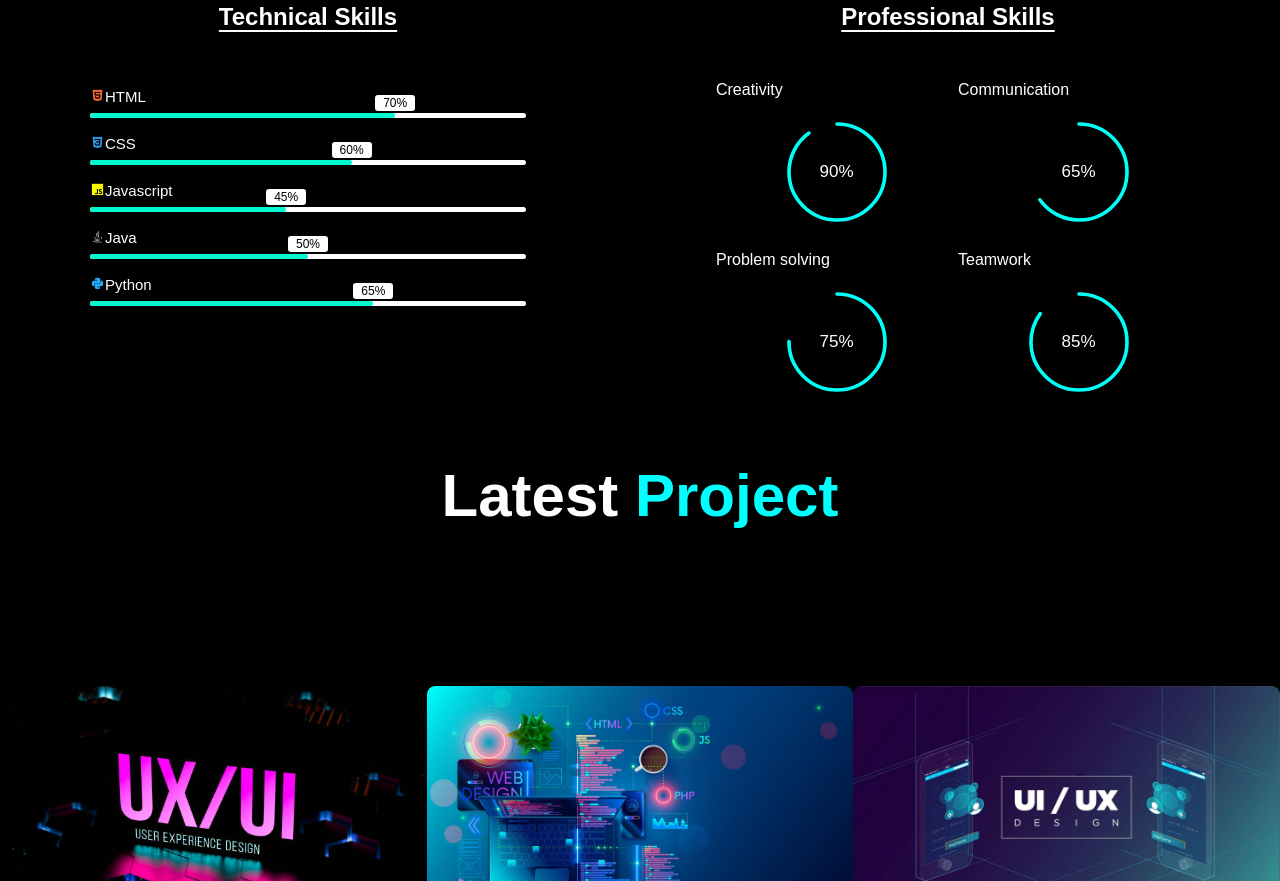
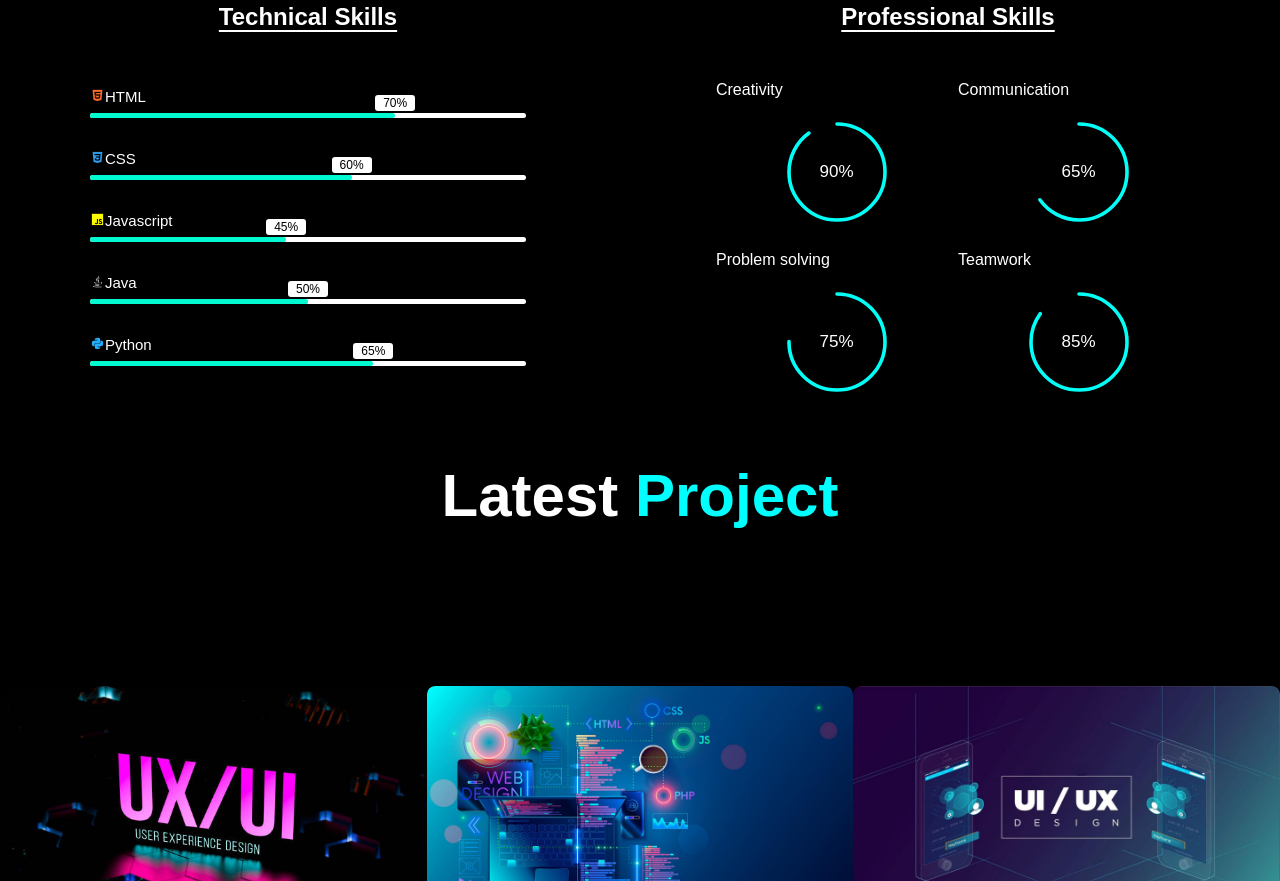
Before and after one commit to Jaikaran03/Jaikaran03.github.io, a plain HTML site: page index.html in a window 1280 px wide. Shown: the part 2600-3481 px from the top of the page. Drawn offline with nearby package versions, Linux system fonts and the light colour scheme.

Commit message:
Update style.css

```diff
--- a/style.css
+++ b/style.css
@@ -277,7 +277,7 @@ body {
 }
 .bar{
     font-size:23px;
-    margin-bottom: 10px;
+    margin-bottom: 25px;
 }
 .Technical-bars .bar:first-child{
     margin-top:0;
```
